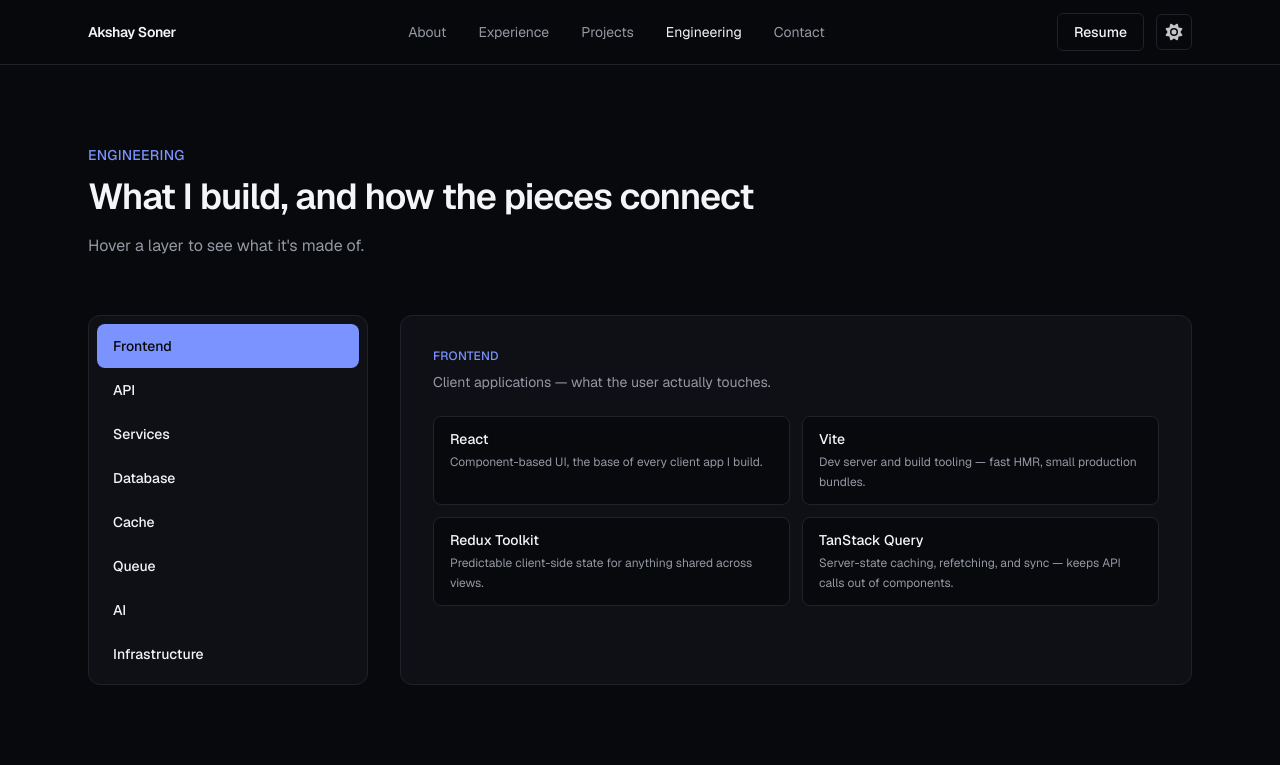
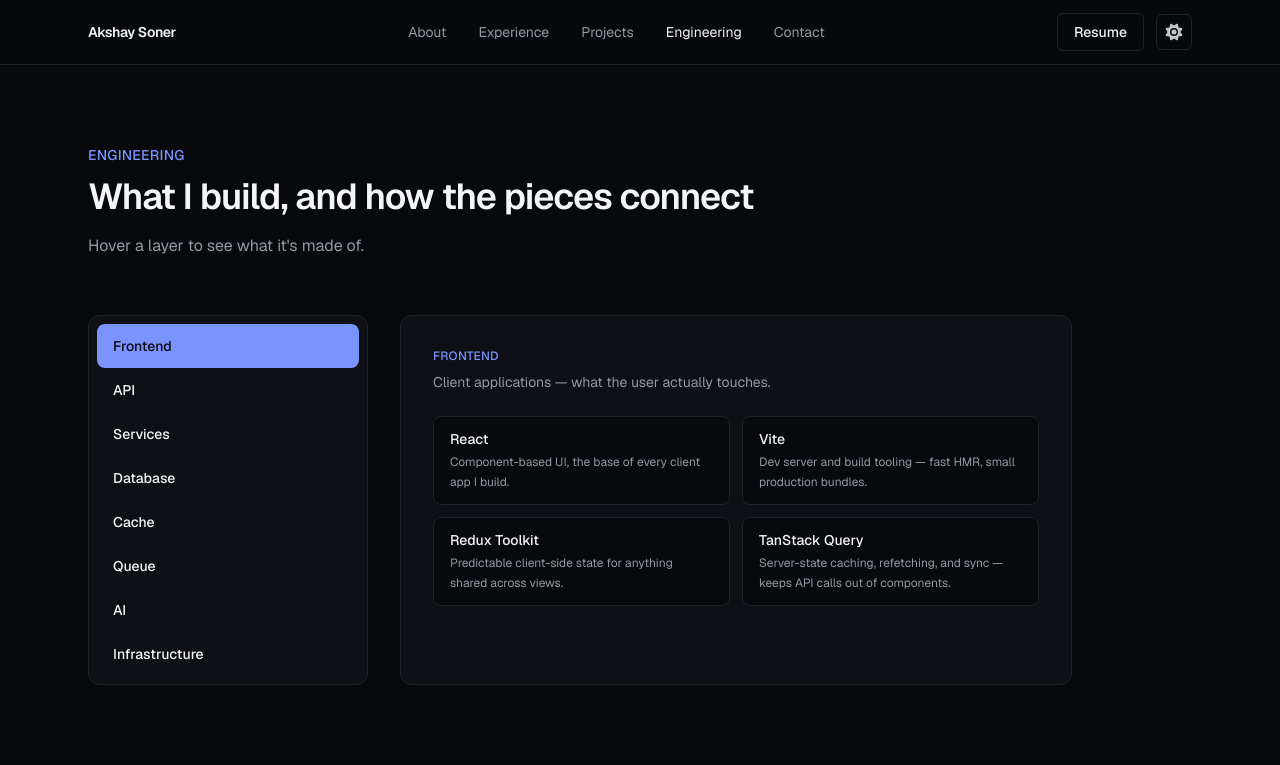
Before and after one commit to akssnr/portfolio, a Next.js app: page /engineering in a window 1280 px wide. Shown: the top 765 px of the page. Built offline with nearby package versions, Linux system fonts and the light colour scheme.

Commit message:
Fix empty space in engineering graph panel for single-tech layers
Cap panel width and switch tech cards from a fixed 2-col grid to
flex-wrap — single-item layers (Cache) no longer leave a dead empty
column beside the card.

```diff
--- a/components/engineering-graph.tsx
+++ b/components/engineering-graph.tsx
@@ -116,17 +116,17 @@
         ))}
       </ol>
 
-      <div className="rounded-xl border border-border bg-card p-6 sm:p-8">
+      <div className="max-w-2xl rounded-xl border border-border bg-card p-6 sm:p-8">
         <p className="text-xs font-medium tracking-wide text-accent uppercase">
           {activeNode.label}
         </p>
         <p className="mt-2 text-sm text-muted">{activeNode.summary}</p>
 
-        <div className="mt-6 grid grid-cols-1 gap-3 sm:grid-cols-2">
+        <div className="mt-6 flex flex-wrap gap-3">
           {activeNode.tech.map((t) => (
             <div
               key={t.name}
-              className="rounded-lg border border-border bg-background px-4 py-3"
+              className="w-full min-w-[220px] flex-1 basis-64 rounded-lg border border-border bg-background px-4 py-3"
             >
               <p className="text-sm font-medium text-foreground">{t.name}</p>
               <p className="mt-1 text-xs leading-relaxed text-muted">{t.note}</p>
```
